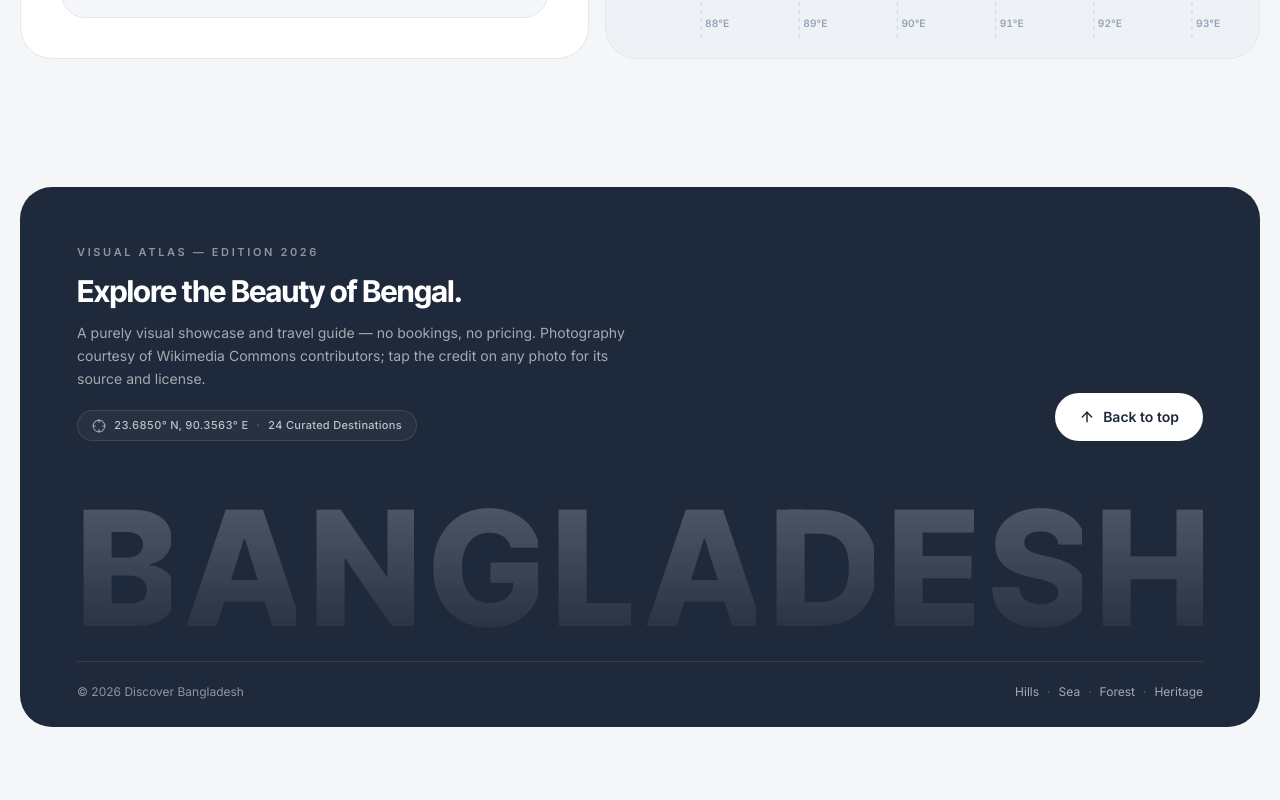
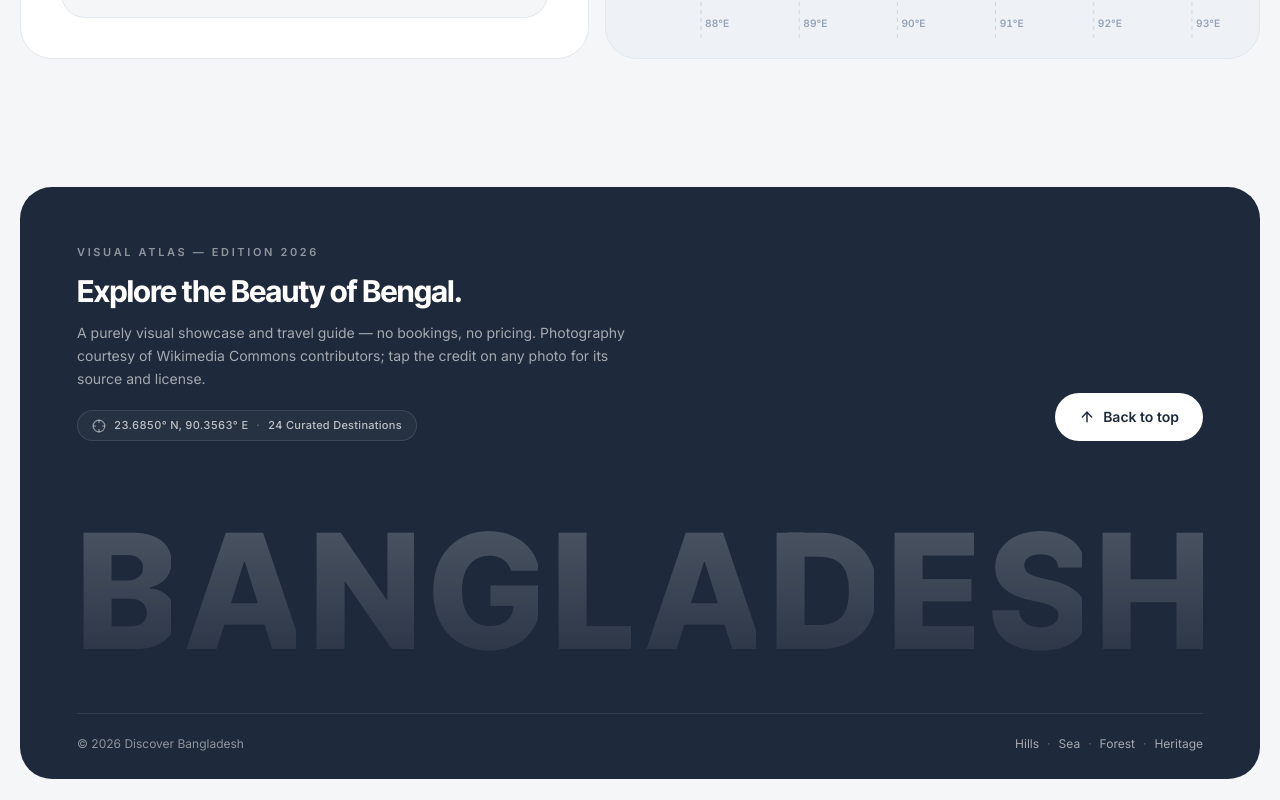
Before and after one commit to alamdshakib/discover-bangladesh, a React (Vite) app: page / in a window 1280 px wide. Shown: the part 10324-11124 px from the top of the page. Before the commit the page ends 11071 px from the top, so only its background shows below. Built offline with nearby package versions, Linux system fonts and the light colour scheme.

Commit message:
fix(footer): eliminate vertical bottom clipping on BANGLADESH display wordmark

```diff
--- a/src/components/layout/Footer.jsx
+++ b/src/components/layout/Footer.jsx
@@ -179,10 +179,10 @@ export function Footer() {
           <div
             data-footer-mask
             onPointerLeave={() => setHoveredIdx(null)}
-            className="overflow-hidden pt-3 pb-1"
+            className="overflow-hidden pt-4 pb-3"
           >
             <div
-              className="flex w-full items-end justify-between font-display leading-[0.85] font-extrabold tracking-tighter select-none"
+              className="flex w-full items-end justify-between font-display leading-[1.08] font-extrabold tracking-tighter select-none"
               style={{ fontSize: 'clamp(2.05rem, 14.2cqw, 14.5rem)' }}
             >
               {WORDMARK_LETTERS.map((char, index) => {
@@ -199,14 +199,14 @@ export function Footer() {
                       style={{ transform: `translateY(${liftY})` }}
                     >
                       <span
-                        className="block bg-clip-text text-transparent"
+                        className="block bg-clip-text pb-1 text-transparent"
                         style={{ backgroundImage: BASE_GRADIENT }}
                       >
                         {char}
                       </span>
                       <span
                         data-footer-letter-sheen={index}
-                        className="pointer-events-none absolute inset-0 block bg-clip-text text-transparent transition-opacity duration-300 ease-out"
+                        className="pointer-events-none absolute inset-0 block bg-clip-text pb-1 text-transparent transition-opacity duration-300 ease-out"
                         style={{
                           backgroundImage: SHEEN_GRADIENT,
                           opacity: sheenOpacity,
```
